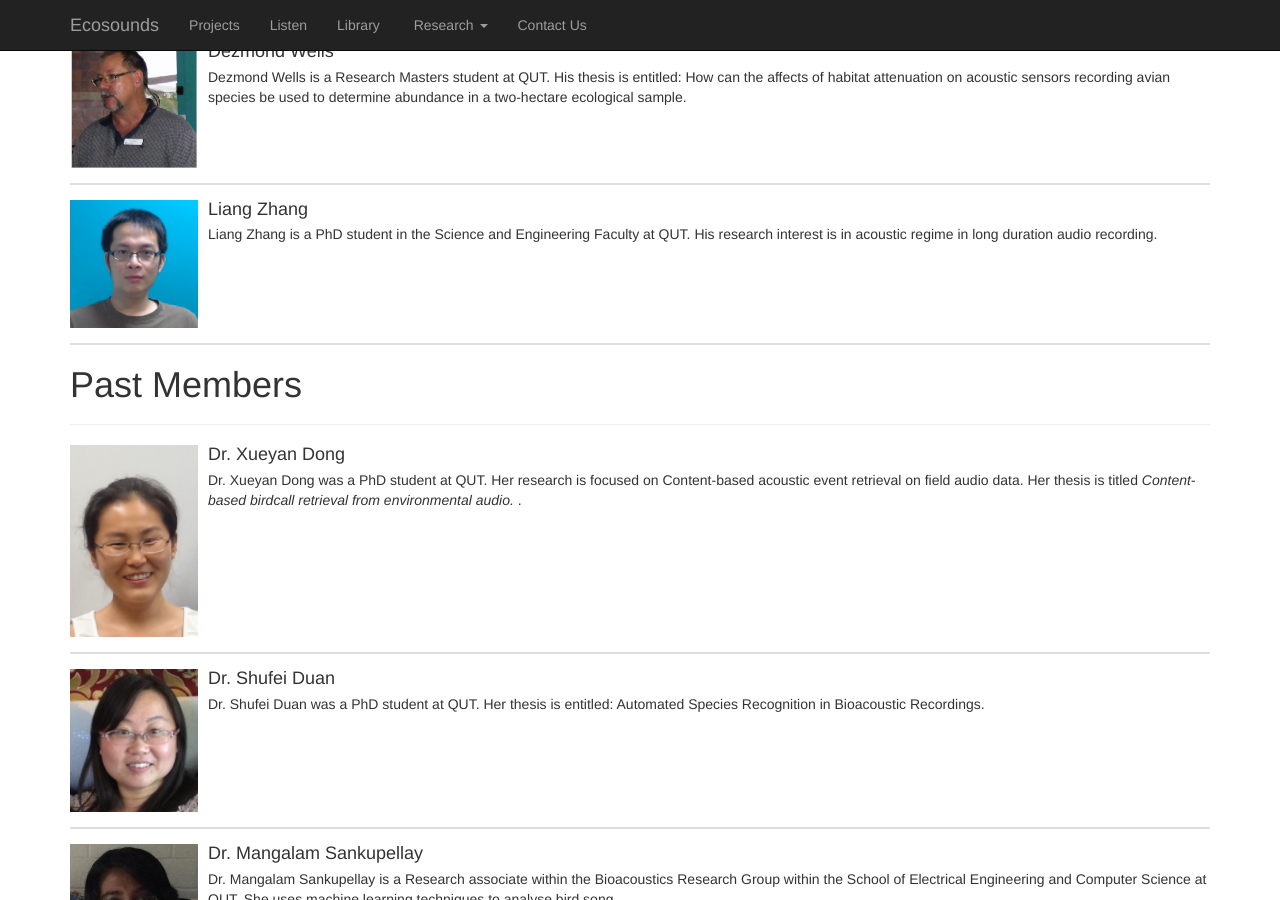
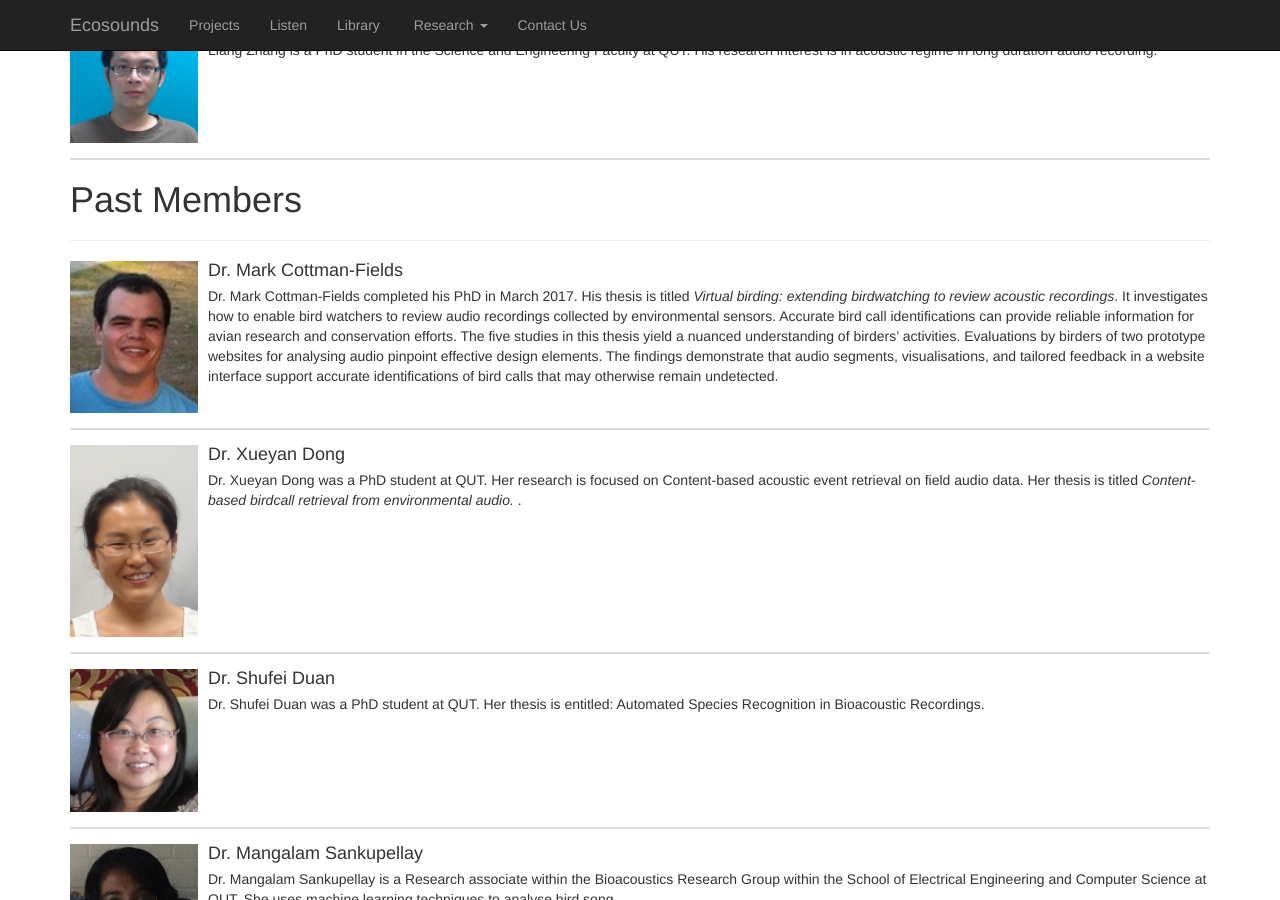
Before and after one commit to QutEcoacoustics/research-blog, a Jekyll site: the page built from people/people.html, in a window 1280 px wide and 900 px high, scrolled down 1890 px. Built offline with Jekyll 4.4.1, drawn with Linux system fonts in a browser that asks for light colours; nearby versions of some CDN libraries; some of the changed text lies outside the part shown.

Commit message:
move Mark to past members and update description

```diff
--- a/people/people.html
+++ b/people/people.html
@@ -104,25 +104,6 @@ title: Ecosounds | People
         </li>
         <li class="media">
             <span class="pull-left">
-                <img class="media-object" src="../images/mark1.jpg" alt="Mark Cottman-Fields">
-            </span>
-
-            <div class="media-body">
-                <h4 class="media-heading">Mark Cottman-Fields</h4>
-                Mark Cottman-Fields is a PhD student. His research is titled Engaging Expert Birders to Analyse
-                Bioacoustic Data. The recordings that the research group obtains from the field are used to prototype
-                website interfaces for birders to listen and identify bird vocalisations. In order to extend birders’
-                physical activities online, allowing them to make use of existing expertise, his work includes
-                investigating
-                the established culture and practice of birders. This research will provide straight-forward and
-                engaging
-                online activities that build on and make use of physical experiences. The online tools produced form
-                this
-                work will support the creation of large-scale observational data for ecologists.
-            </div>
-        </li>
-		  <li class="media">
-            <span class="pull-left">
                 <img class="media-object" src="../images/TDema.jpg" alt="Tshering Dema">
             </span>
 
@@ -200,6 +181,23 @@ title: Ecosounds | People
     <h1>Past Members</h1>
     <hr />
     <ul class="media-list" id="people-list">
+        <li class="media">
+            <span class="pull-left">
+                <img class="media-object" src="../images/mark1.jpg" alt="Mark Cottman-Fields">
+            </span>
+
+            <div class="media-body">
+                <h4 class="media-heading">Dr. Mark Cottman-Fields</h4>
+                Dr. Mark Cottman-Fields completed his PhD in March 2017. His thesis is titled <em>Virtual birding:
+                extending birdwatching to review acoustic recordings</em>. It investigates how to enable bird watchers
+                to review audio recordings collected by environmental sensors. Accurate bird call identifications can
+                provide reliable information for avian research and conservation efforts. The five studies in this
+                thesis yield a nuanced understanding of birders’ activities. Evaluations by birders of two prototype
+                websites for analysing audio pinpoint effective design elements. The findings demonstrate that
+                audio segments, visualisations, and tailored feedback in a website interface support accurate
+                identifications of bird calls that may otherwise remain undetected.
+            </div>
+        </li>
         <li class="media">
             <span class="pull-left">
                 <img class="media-object" src="../images/xueyan.png" alt="Xueyan Dong">
```
